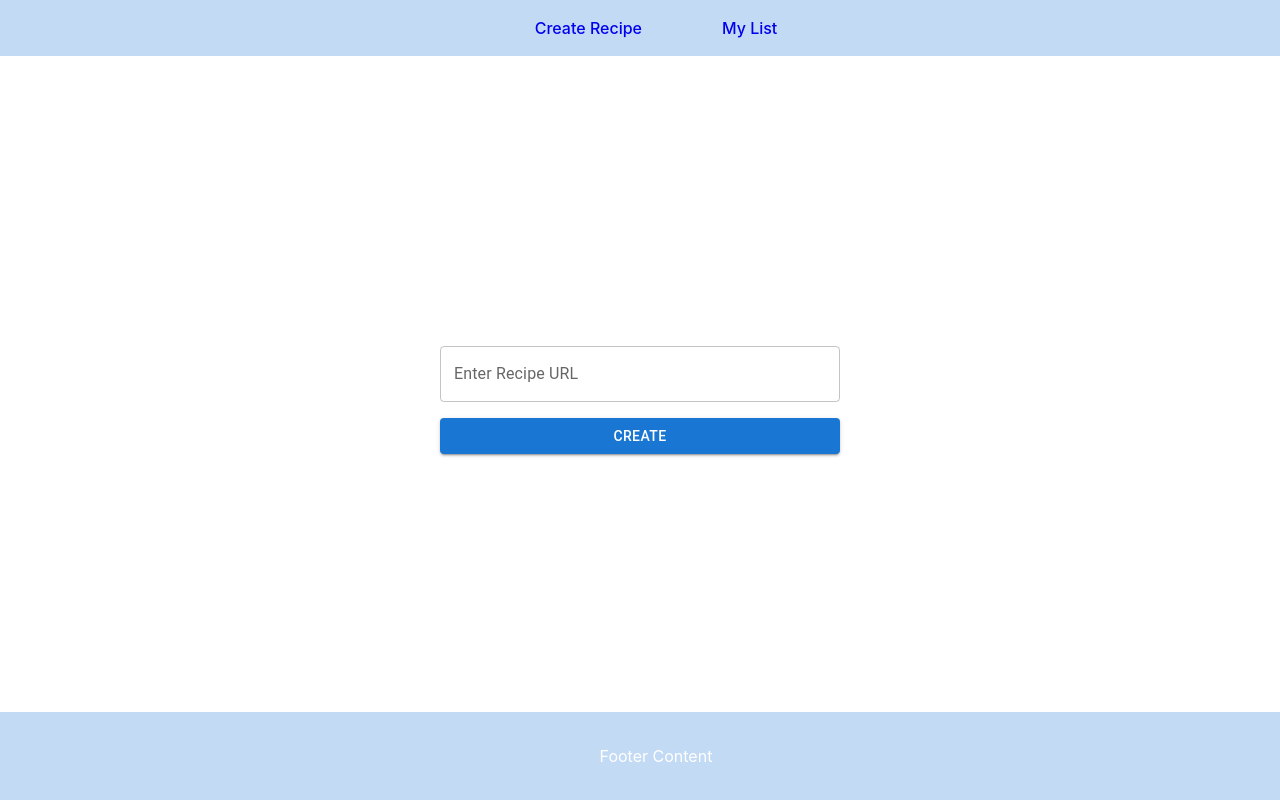
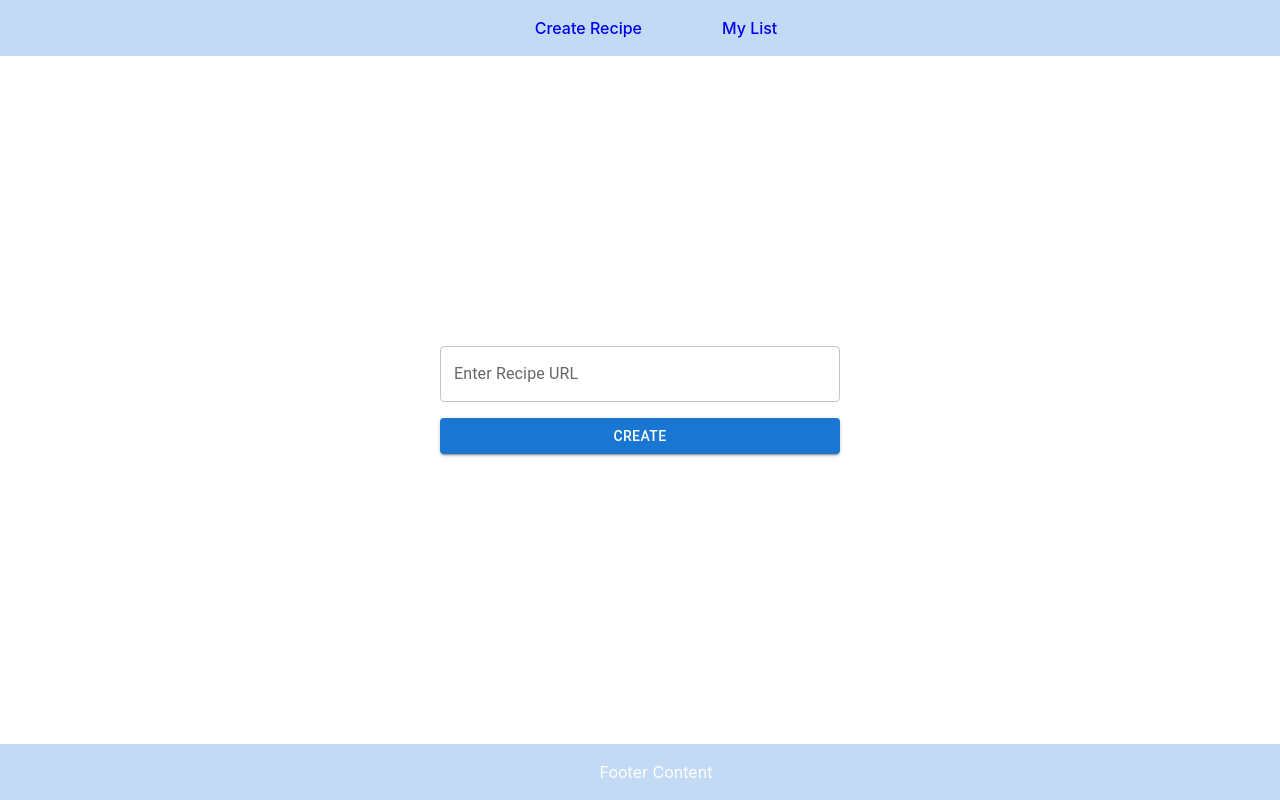
Before and after one commit to ericos-bennett/enPlace, a React (Vite) app in the folder frontend/: page / in a window 1280 px wide. Built offline with nearby package versions, Linux system fonts and the light colour scheme; no server answers.

Commit message:
add scroll to recipe page

```diff
--- a/frontend/src/App.css
+++ b/frontend/src/App.css
@@ -1,3 +1,7 @@
 #root {
   width: 100%;
 }
+
+.page-container {
+  margin: 56px 0;
+}
--- a/frontend/src/App.tsx
+++ b/frontend/src/App.tsx
@@ -13,7 +13,7 @@ const App: React.FC = () => {
     <div className="App">
       <BrowserRouter>
         <Header />
-        <Container maxWidth={false} className="pageContainer">
+        <Container maxWidth={false} className="page-container">
           <Routes>
             <Route path="/" element={<HomePage />} />
             <Route path="/recipes" element={<RecipesPage />} />
--- a/frontend/src/components/Footer/Footer.css
+++ b/frontend/src/components/Footer/Footer.css
@@ -6,4 +6,9 @@ footer {
   position: fixed;
   bottom: 0;
   width: 100%;
+  height: 24px;
+
+  p {
+    margin: 0;
+  }
 }
--- a/frontend/src/components/Header/Header.css
+++ b/frontend/src/components/Header/Header.css
@@ -6,6 +6,8 @@ header {
   position: fixed;
   top: 0;
   width: 100%;
+  height: 24px;
+  z-index: 99;
 
   ul {
     list-style-type: none;
```
